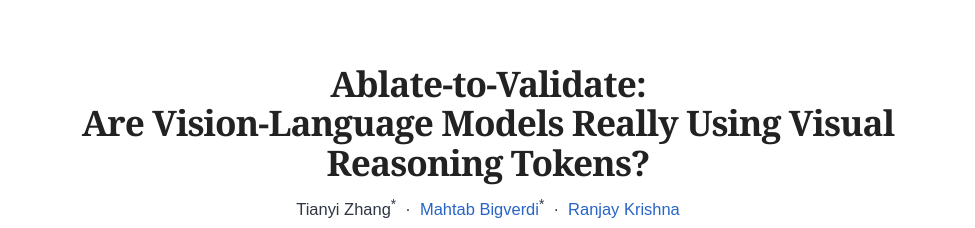
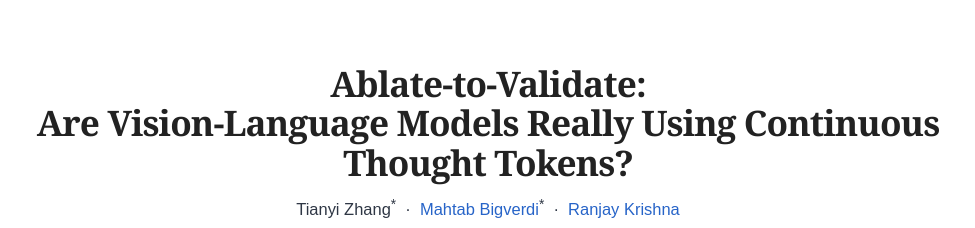
Before and after one commit to tjazhang/ablate_to_validate, a plain HTML site: page docs/index.html in a window 1280 px wide. Shown: the top 228 px of the page, without its empty margins (152-1127 px from the left). Drawn offline with Linux system fonts and the light colour scheme; a web font is replaced by a local one.

Commit message:
docs: README and page headings use the paper title

```diff
--- a/docs/index.html
+++ b/docs/index.html
@@ -400,7 +400,7 @@
     <header class="hero">
       <h1>
         Ablate-to-Validate:<br>
-        Are Vision-Language Models Really Using Visual Reasoning Tokens?
+        Are Vision-Language Models Really Using Continuous Thought Tokens?
       </h1>
 
       <div class="authors">
```
Also changed, not shown: README.md.
